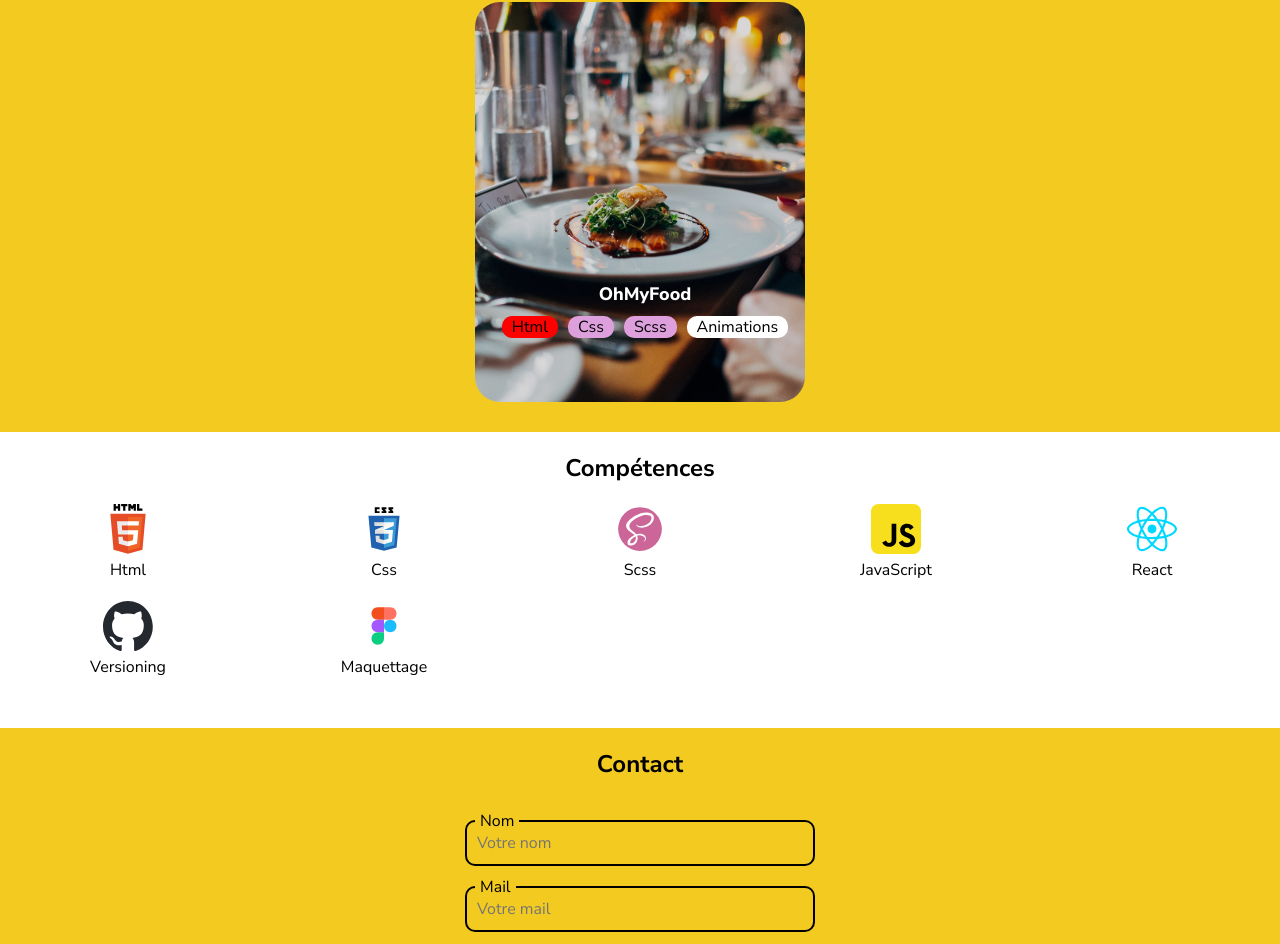
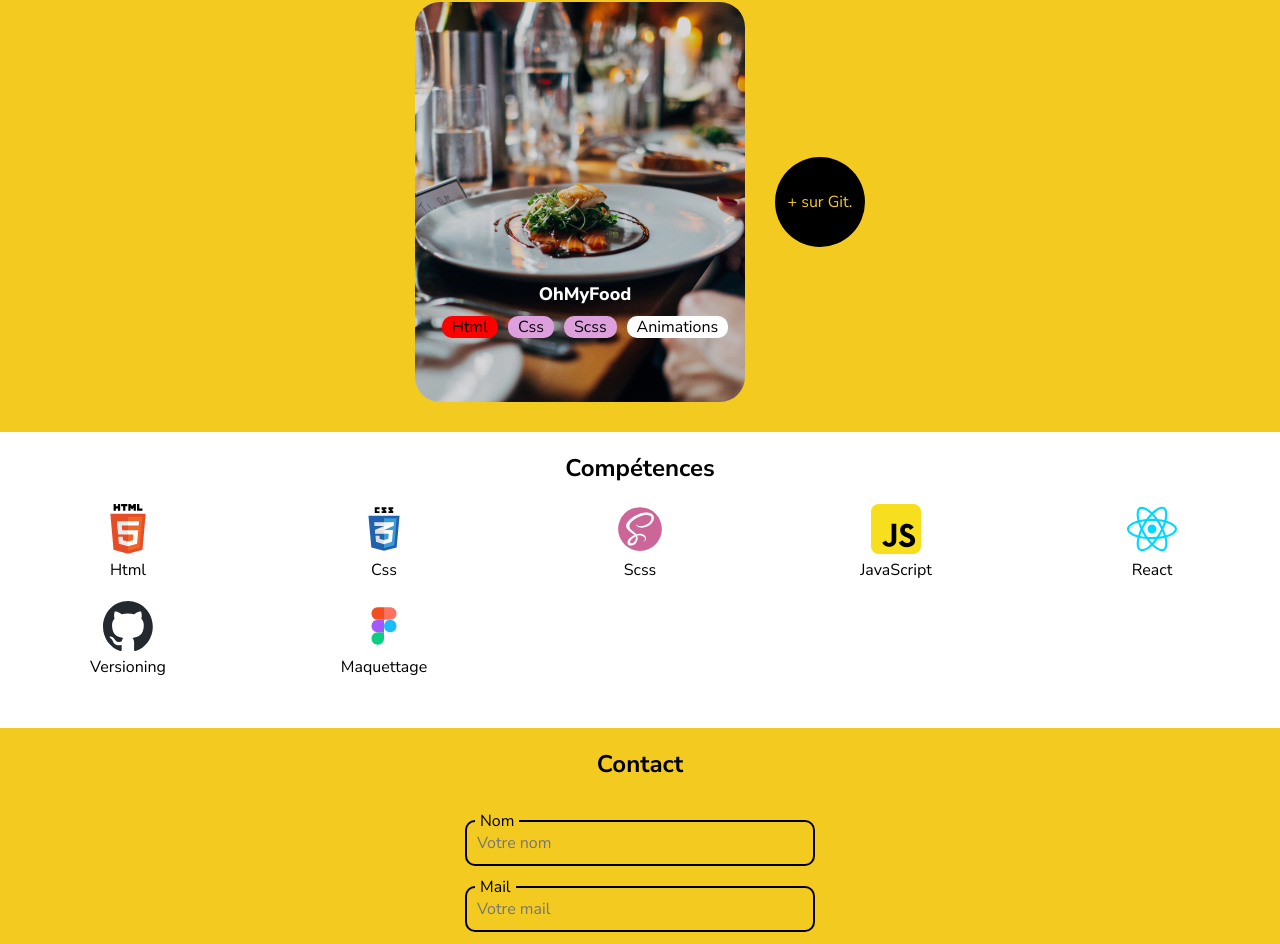
Before and after one commit to JBB777/Portfolio, a React (Create React App) app: page / in a window 1280 px wide. Shown: the part 1080-2024 px from the top of the page. Built offline with nearby package versions, Linux system fonts and the light colour scheme.

Commit message:
Ajout bouton vers les repo git depuis la section projets

```diff
--- a/src/container/Gallery/Gallery.jsx
+++ b/src/container/Gallery/Gallery.jsx
@@ -1,3 +1,4 @@
+import { Link } from 'react-router-dom';
 import './Gallery.scss';
 import projects from '../../datas/projects.json';
 import Card from '../../components/Card/Card';
@@ -21,6 +22,14 @@ function Gallery() {
             />
           );
         })}
+        <div className="gallery__gitLink">
+          <Link
+            to={'https://github.com/JBB777?tab=repositories'}
+            target="_blank"
+          >
+            + sur Git.
+          </Link>
+        </div>
       </div>
     </section>
   );
--- a/src/container/Gallery/Gallery.scss
+++ b/src/container/Gallery/Gallery.scss
@@ -11,6 +11,22 @@
     row-gap: 20px;
     padding: 0 15px;
   }
+
+  &__gitLink {
+    background-color: black;
+    display: flex;
+    align-items: center;
+    justify-content: center;
+    border-radius: 80px;
+    width: 80px;
+    height: 80px;
+    padding: 5px;
+
+    a {
+      color: var(--mustard-color);
+      text-decoration: none;
+    }
+  }
 }
 
 @media screen and (min-width: 720px) {
```
